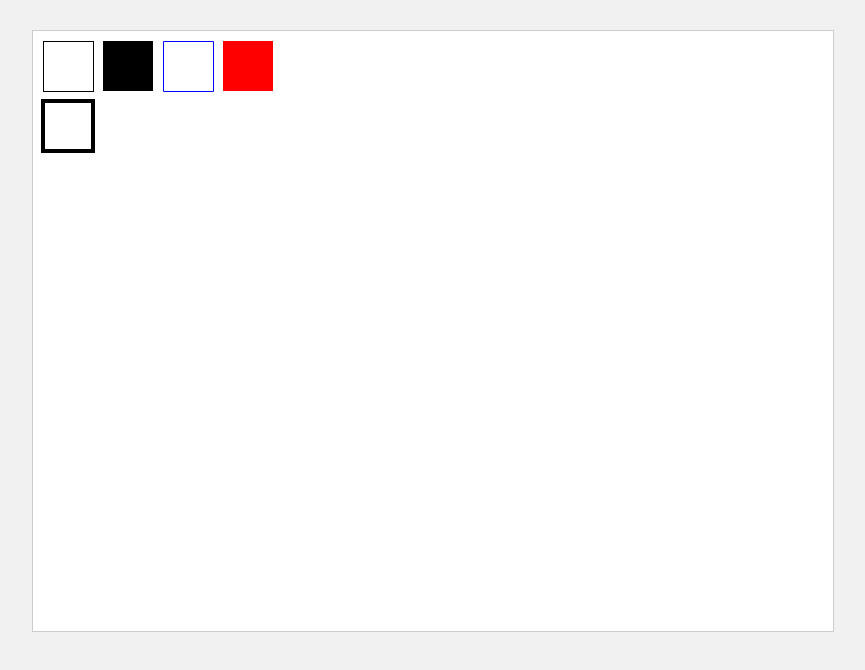
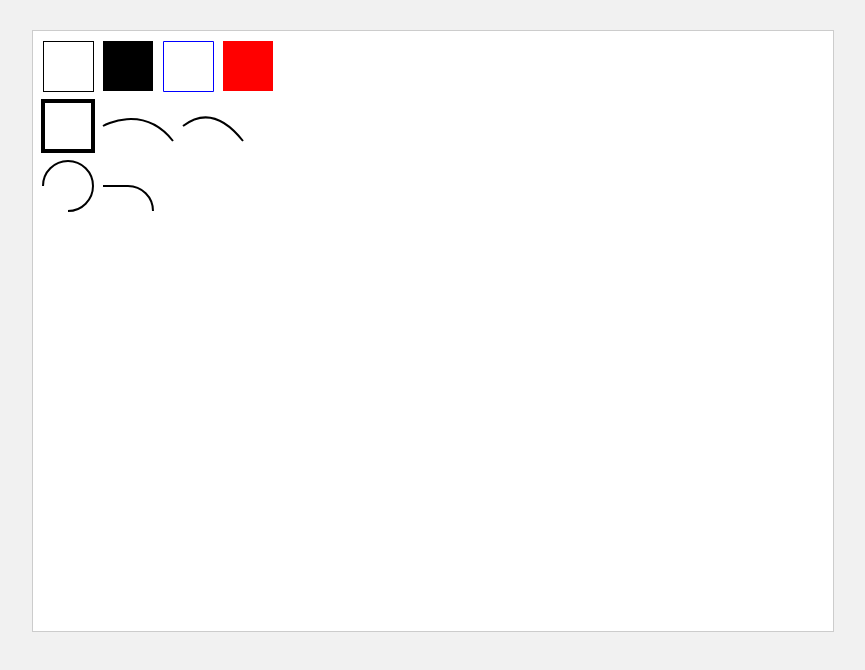
Before and after one commit to wanadev/snappy-canvas, a website: page demo.html in a window 1280 px wide. Shown: the whole page, without its empty margins (207-1072 px from the left). Drawn offline with Linux system fonts and the light colour scheme.

Commit message:
bezier/arc

```diff
--- a/demo.html
+++ b/demo.html
@@ -34,7 +34,7 @@
                 globalTranslationX: 0,
                 globalTranslationY: 0,
                 scaleLineWidth: false,
-                autoResizeCanvas: true
+                autoResizeCanvas: false
             });
 
             document.body.appendChild(canvas);
@@ -68,6 +68,27 @@
 
             ctx.lineWidth = 4;
             ctx.strokeRect(10, 70, 50, 50);
+
+            ctx.lineWidth = 2;
+
+            ctx.beginPath();
+            ctx.moveTo(70, 95);
+            ctx.bezierCurveTo(70, 95, 110, 72, 140, 110);
+            ctx.stroke();
+
+            ctx.beginPath();
+            ctx.moveTo(150, 95);
+            ctx.quadraticCurveTo(180, 72, 210, 110);
+            ctx.stroke();
+
+            ctx.beginPath();
+            ctx.arc(35, 155, 25, Math.PI, 2.5 * Math.PI);
+            ctx.stroke();
+
+            ctx.beginPath();
+            ctx.moveTo(70, 155);
+            ctx.arcTo(120, 155, 120, 160, 25);
+            ctx.stroke();
 
             ctx.render();
 
```
Also changed, not shown: dist/snappy-canvas.js, lib/snappy-context2d.js.
